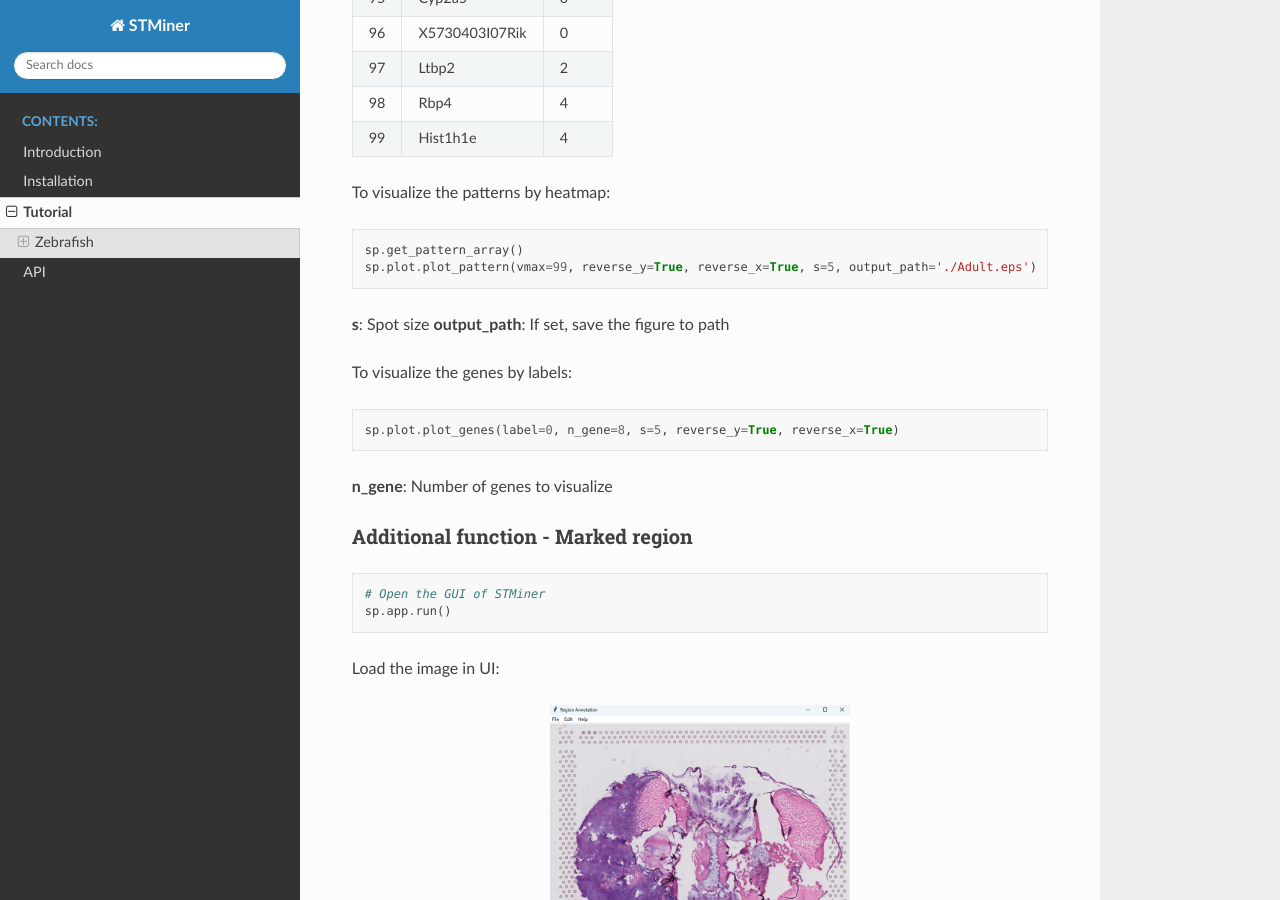
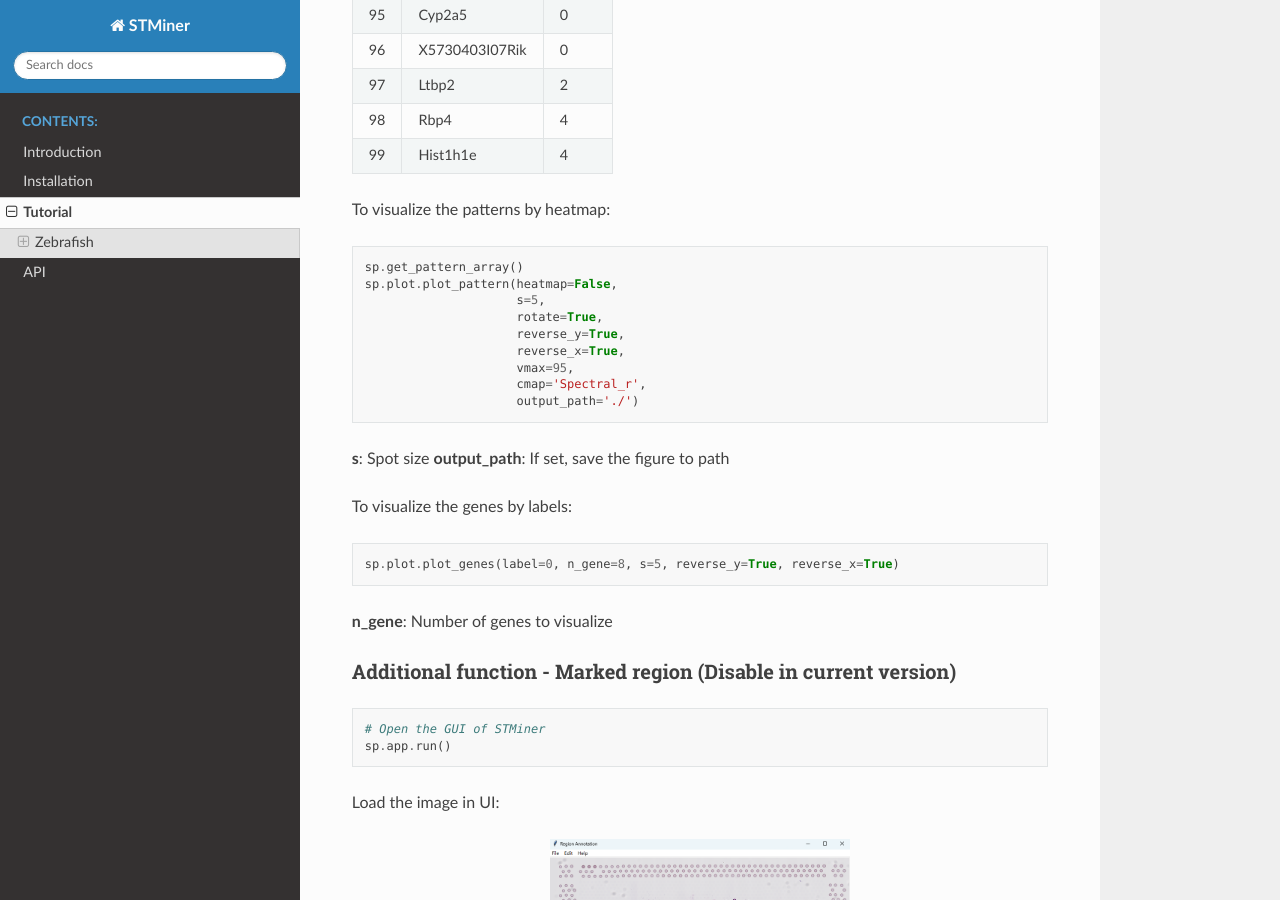
Before and after one commit to PSSUN/STMinerDoc, a Sphinx documentation site: the page built from source/Tutorial/Tutorial.md, in a window 1280 px wide and 900 px high, scrolled down 1547 px. Built offline with Sphinx 7.4.7 and the Read the Docs theme 2.0.0, drawn with Linux system fonts in a browser that asks for light colours; some of the changed text lies outside the part shown.

Commit message:
Update Tutorial.md

````diff
--- a/source/Tutorial/Tutorial.md
+++ b/source/Tutorial/Tutorial.md
@@ -76,7 +77,14 @@ To visualize the patterns by heatmap:
 
 ```python
 sp.get_pattern_array()
-sp.plot.plot_pattern(vmax=99, reverse_y=True, reverse_x=True, s=5, output_path='./Adult.eps')
+sp.plot.plot_pattern(heatmap=False,
+                     s=5,
+                     rotate=True,
+                     reverse_y=True,
+                     reverse_x=True,
+                     vmax=95,
+                     cmap='Spectral_r',
+                     output_path='./')
 ```
 
 **s**: Spot size
@@ -90,7 +98,7 @@ sp.plot.plot_genes(label=0, n_gene=8, s=5, reverse_y=True, reverse_x=True)
 **n_gene**: Number of genes to visualize
 
 
-### Additional function - Marked region
+### Additional function - Marked region (Disable in current version)
 
 ```python
 # Open the GUI of STMiner
````
Also changed, not shown: other parts of source/Tutorial/Tutorial.md (+2 -1 lines).
